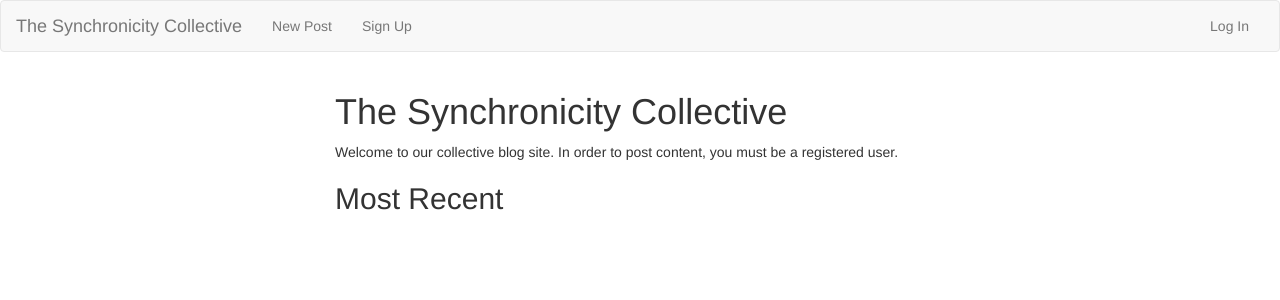
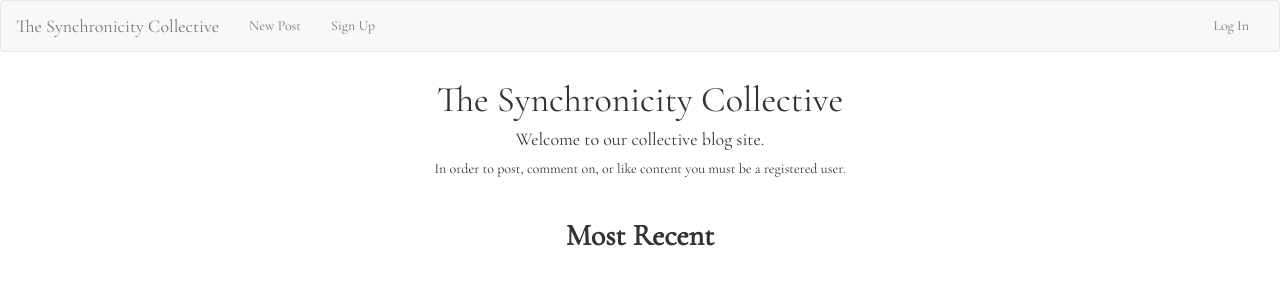
Before and after one commit to TheArtilect/sychronicity, a Python web app: template templates/frontpage.html in a window 1280 px wide. Shown: the top 300 px of the page. Run offline with Jinja, Linux system fonts and the light colour scheme; the template is opened without the code that fills it, so the values that code supplies are empty; some libraries are stand-ins or nearby versions.

Commit message:
styling started

```diff
--- a/static/css/style.css
+++ b/static/css/style.css
@@ -1,15 +1,21 @@
 
 
 body{
-
+    font-family: 'Cormorant Garamond', serif;
 }
 
-.posts {
-    border: 1px solid black;
-}
+
 
 .error{
     color: red;
+}
+
+a {
+    color: black;
+}
+
+a:hover{
+    color: black;
 }
 
 input[type='submit']{
@@ -17,3 +23,43 @@ input[type='submit']{
     background: none;
     border: none;
 }
+
+
+/*  frontpage   */
+
+.frontpage{
+
+}
+
+.frontpage-top{
+
+}
+
+.frontpage-top h1,
+.frontpage-top h4,
+.frontpage-top p{
+    margin-top: 1vh;
+}
+
+#most-recent{
+    font-weight: bold;
+    margin-top: 5vh;
+}
+
+.posts {
+    border: 2px solid gray;
+}
+
+.post-title{
+    font-weight: bold;
+}
+
+
+.post-content{
+    margin-top: 2vh;
+    margin-bottom: 2vh;
+}
+
+.post-bottom{
+    background-color: grey;
+}
--- a/templates/base.html
+++ b/templates/base.html
@@ -18,6 +18,8 @@
            rel="stylesheet"
            integrity="sha384-wvfXpqpZZVQGK6TAh5PVlGOfQNHSoD2xbE+QkPxCAFlNEevoEH3Sl0sibVcOQVnN"
            crossorigin="anonymous">
+       <link href="https://fonts.googleapis.com/css?family=Cormorant+Garamond"
+            rel="stylesheet">
        <link type='text/css' rel="stylesheet" href="/static/css/style.css">
 
        <script src="https://ajax.googleapis.com/ajax/libs/jquery/3.1.1/jquery.min.js"></script>
--- a/templates/frontpage.html
+++ b/templates/frontpage.html
@@ -4,28 +4,39 @@
 
 {% block content %}
 
-
-    <div class="test">
+<div class='frontpage text-center'>
+    <div class='frontpage-top'>
         <h1>The Synchronicity Collective</h1>
-        <p>Welcome to our collective blog site.
-            In order to post content, you must be a registered user.
+        <h4>Welcome to our collective blog site.</h4>
+        <p>
+            In order to post, comment on, or like content you must be a registered user.
         </p>
     </div>
 
-    <h2>Most Recent</h2>
+    <h2 id='most-recent'>Most Recent</h2>
     {% for post in posts %}
         <div class='posts'>
-            <div class="post-title">
-                <a href="/{{post.key().id()}}" >{{ post.title}}</a>
+            <a href="/{{post.key().id()}}">
+            <div class='post-header'>
+                <h3 class="post-title">{{ post.title}}</h3>
+                <h5>By: {{post.creator}}</h5>
             </div>
-            <p>By: {{post.creator}}</p>
+            <hr>
             <div class="post-content">
                 {{ post.rendered_content() | safe }}
             </div>
+            <div class="post-bottom container-fluid">
+                <div class="row">
+                    <div class="col-md-offset-8 col-md-1">Likes</div>
+                    <div class="col-md-1">Comments</div>
+                </div>
+            </div>
+            </a>
         </div>
+
         <hr>
         <br>
     {% endfor %}
-
+</div>
 
 {% endblock %}
```
Also changed, not shown: 12 other files.
